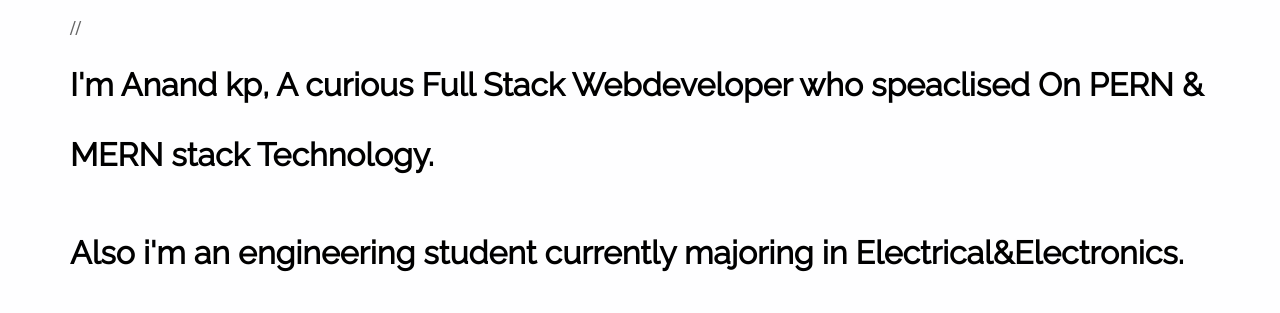
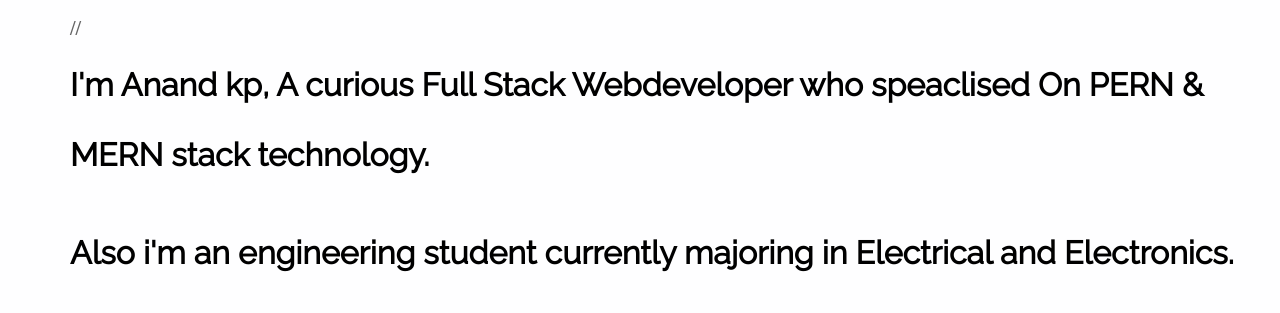
Before and after one commit to Anandkp6937/personal, a plain HTML site: page index.html in a window 1280 px wide. Shown: the part 447-760 px from the top of the page. Drawn offline with nearby package versions, Linux system fonts and the light colour scheme; a web font is replaced by a local one.

```diff
--- a/index.html
+++ b/index.html
@@ -61,9 +61,9 @@
 <h2>me.<span>info()</span></h2>
 <h3>//</h3>
 
-<p>I'm Anand kp, A curious Full Stack Webdeveloper who speaclised  On PERN & MERN stack Technology.</p>
+<p>I'm Anand kp, A curious Full Stack Webdeveloper who speaclised  On PERN & MERN stack technology.</p>
 <br>
-<p>Also i'm an engineering student currently majoring in Electrical&Electronics.</p>
+<p>Also i'm an engineering student currently majoring in Electrical and Electronics.</p>
 <br>
 <p>I love to build websites that are intractive and responsive,Learing new technology related to web and Electronics always excite's me to go deep</p>
 <br>
```
